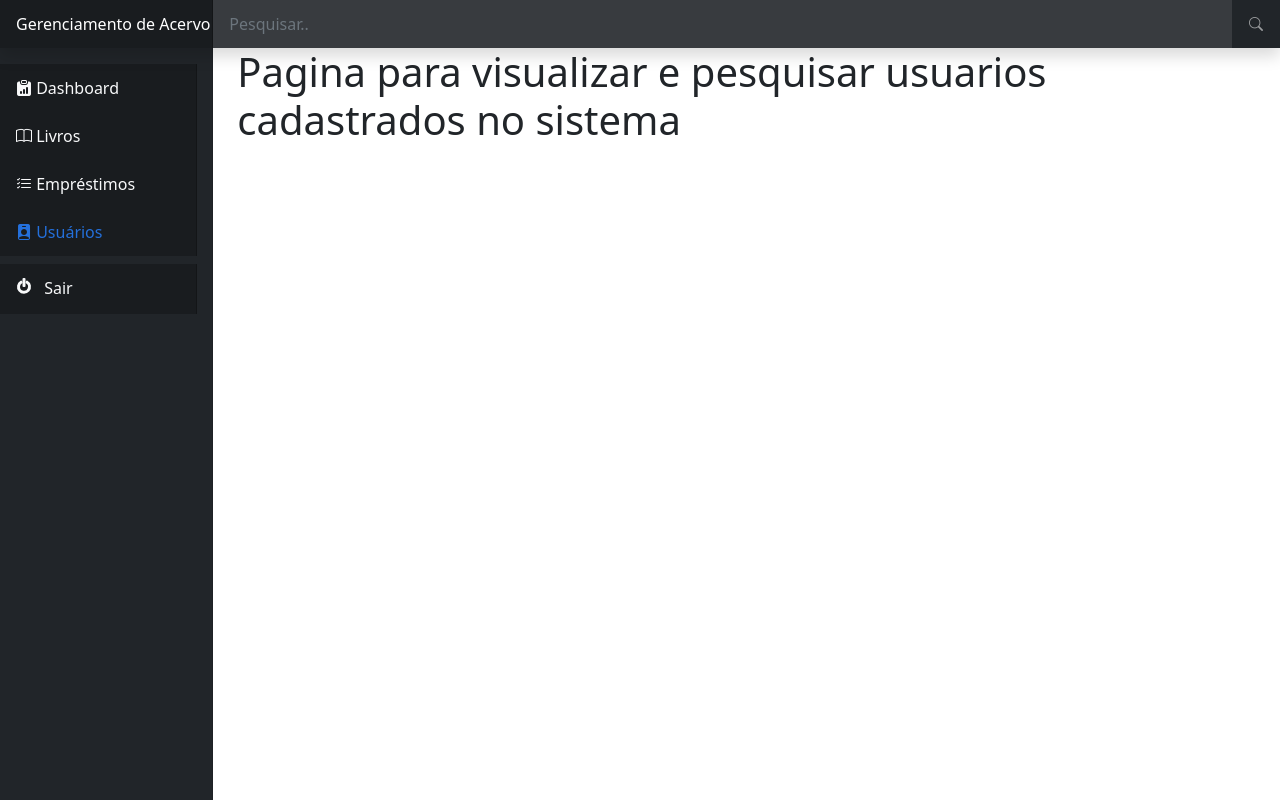
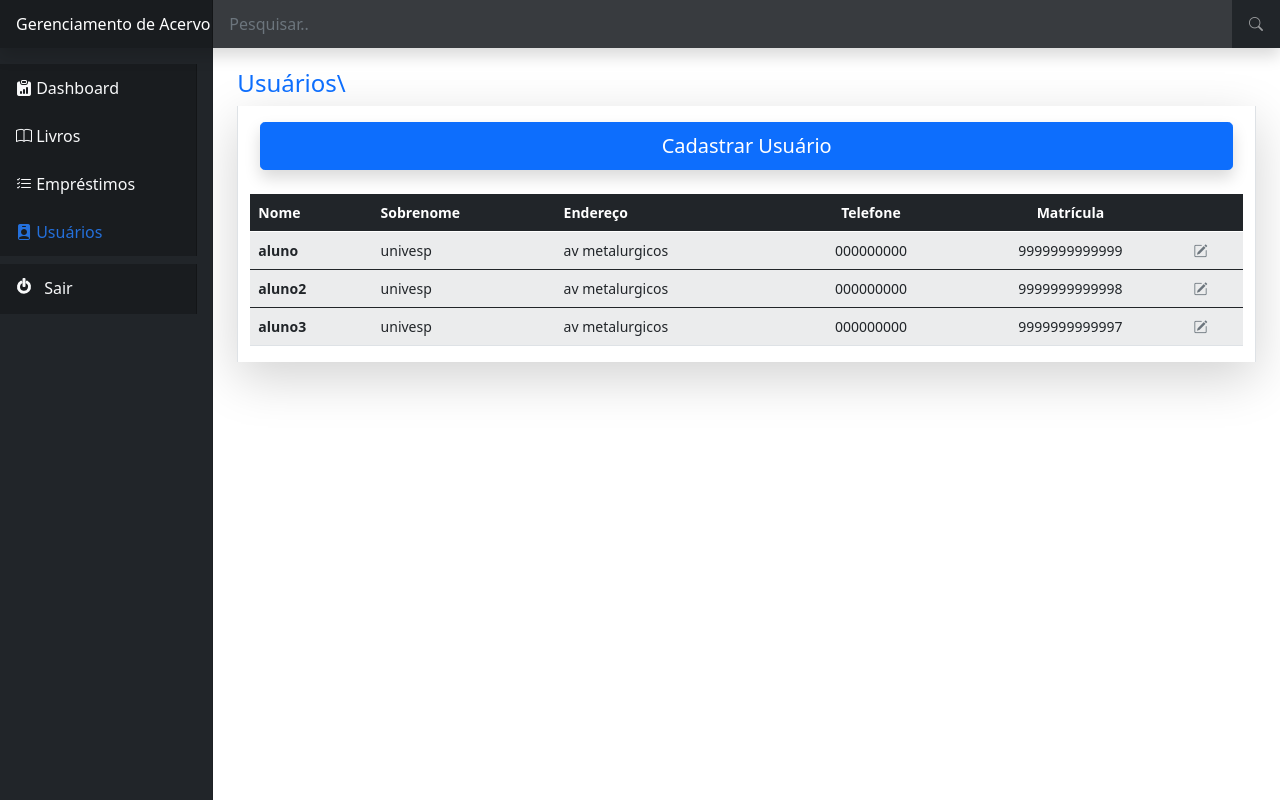
Before and after one commit to PatrickALM/PI-webapp-django, a Django app: template livro/templates/usuarios.html in a window 1280 px wide. Run offline with Django 4.2, Linux system fonts and the light colour scheme; the template is opened without the code that fills it: values that come from a table or form of the project are taken from there, others are empty; data comes from the database, SQL or seed files in the repository; both versions use the stored data as it was after the commit.

Commit message:
create  cadastro de usuario

```diff
--- a/livro/forms.py
+++ b/livro/forms.py
@@ -32,6 +32,7 @@ ORDER_BY = [
 
 ]
 
+
 class LivroForm(forms.ModelForm):
     class Meta:
         model = Livrosdb
--- a/livro/templates/usuarios.html
+++ b/livro/templates/usuarios.html
@@ -1,9 +1,88 @@
 {% extends 'base.html' %}
 
 {% block 'conteudo' %}
-<h1> Pagina para visualizar e pesquisar usuarios cadastrados no sistema</h1>
+    <br>
+    <h4><a href="#" class="text-decoration-none">Usuários\</a></h3>
+
+    <div class="container border-start border-end shadow-lg pt-3">
+
+
+        <div class="row justify-content-center">
+
+
+            <!-- Botão que ativa a Modal de cadastro de livros-->
+            <button type="button" style="max-width: 98%;" class=" shadow btn btn-primary btn-lg mb-4" data-bs-toggle="modal" data-bs-target="#cadastroUsuarioModal">
+                Cadastrar Usuário
+            </button>
+
+
+            <!-- Modal  Cadastro de Livro -->
+            <div class="modal fade" id="cadastroUsuarioModal" tabindex="-1" aria-labelledby="cadastroUsuarioModalLabel" aria-hidden="true">
+                <div class="modal-dialog">
+                <div class="modal-content">
+                    <div class="modal-header">
+                    <h5 class="modal-title" id="cadastroUsuarioModalLabel">Cadastrar Usuário</h5>
+                    <button type="button" class="btn-close" data-bs-dismiss="modal" aria-label="Close"></button>
+                    </div>
+                    <div class="modal-body">
+                        <form action="{% url 'cadastro_usuario' %}" method="POST">
+                            {% csrf_token %}
+                            <table>
+                                {{form.as_table}}
+                            </table>
+
+                            <div class="modal-footer mt-2">
+                                <input type="submit" class="btn btn-primary" value="Cadastrar">
+                            </div>
+                        </form>
+                    </div>
+
+                </div>
+                </div>
+            </div>
+
+        </div>
+
+
+        <div class="row justify-content-center">
+            <table class="table table-striped table-hover ms-sm-auto col-lg-10 px-md-4 bg-light">
+                <thead class="table-dark">
+                <tr>
+                    <th scope="col">Nome</th>
+                    <th scope="col">Sobrenome</th>
+                    <th scope="col">Endereço</th>
+                    <th scope="col" class="text-center">Telefone</th>
+                    <th scope="col" class="text-center">Matrícula</th>
+                    <th scope="col"></th>
+                </tr>
+                </thead>
+                {% for i in dados_usuarios %}
+                <tbody>
+                <tr>
+                    <th scope="row">{{i.nome}}</th>
+                    <td>{{i.sobrenome}}</td>
+                    <td>{{i.endereco}}</td>
+                    <td class="text-center">{{i.telefone}}</td>
+                    <td class="text-center">{{i.matricula}}</td>
+                    <td><a href="#" type="button" class="link-secondary border-0"><i class="bi bi-pencil-square"></i></a>
+
+                    </td>
+                </tr>
+                </tbody>
+                {%endfor%}
+            </table>
+        </div>
+
+
+
+    </div>
 
 {% endblock %}
+
+
+
+
+
 
 {% block 'navbar-dashboard' %}
 "nav-link text-light navbar-brand"
--- a/livro/urls.py
+++ b/livro/urls.py
@@ -5,7 +5,6 @@ urlpatterns = [
     path('manager/', views.manager, name='manager'),
     path('livros/', views.livros, name='livros'),
     path('emprestimos/', views.emprestimos, name='emprestimos'),
-    path('usuarios/', views.usuarios, name='usuarios'),
     path('cadastro_livro/', views.cadastro_livro, name='cadastro_livro'),
     path('editar_livro/<int:info>', views.editar_livro, name='editar_livro'),
     path('excluir_livro/<int:info>', views.excluir_livro, name='excluir_livro'),
--- /dev/null
+++ b/usuarios/forms.py
@@ -0,0 +1,13 @@
+from django import forms
+from .models import Usuariosdb
+
+class UsuarioForm(forms.ModelForm):
+    class Meta:
+        model = Usuariosdb
+        fields = ('nome','sobrenome','endereco','telefone','matricula')
+
+
+    def __init__(self, *args, **kwargs):
+        super(UsuarioForm, self).__init__(*args, **kwargs)
+        for visible in self.visible_fields():
+            visible.field.widget.attrs['class'] = 'form-control my-2 ms-2'
--- a/usuarios/urls.py
+++ b/usuarios/urls.py
@@ -6,5 +6,7 @@ urlpatterns = [
     path('cadastro/', views.cadastro, name='cadastro'),
     path('valida_login/', views.valida_login, name='valida_login'),
     path('sair/', views.sair, name='sair'),
+    path('usuarios/', views.usuarios, name='usuarios'),
+    path('cadastro_usuario/', views.cadastro_usuario, name='cadastro_usuario'),
 
 ]
```
Also changed, not shown: livro/views.py (+1 -6 lines), usuarios/views.py (+37 -1 lines), db.sqlite3.
